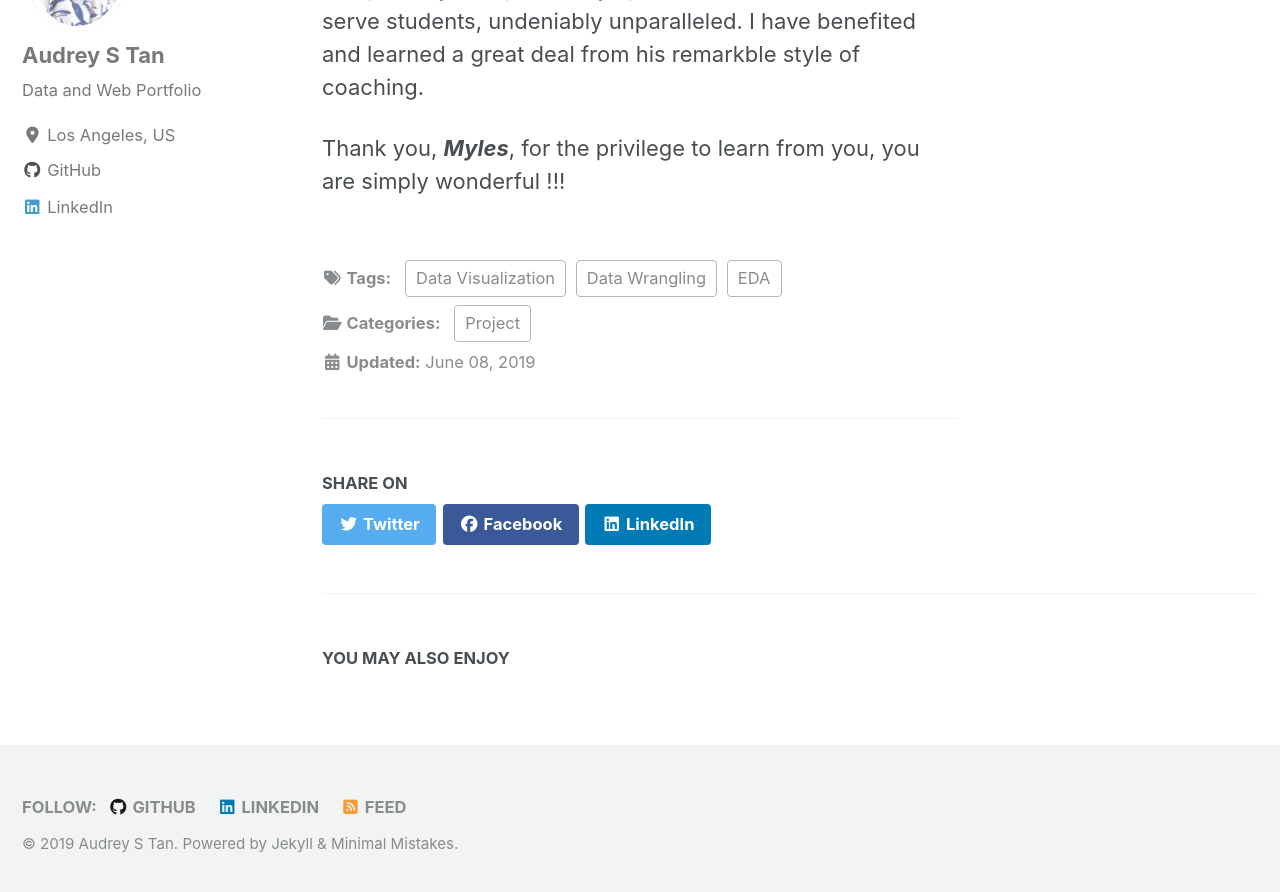
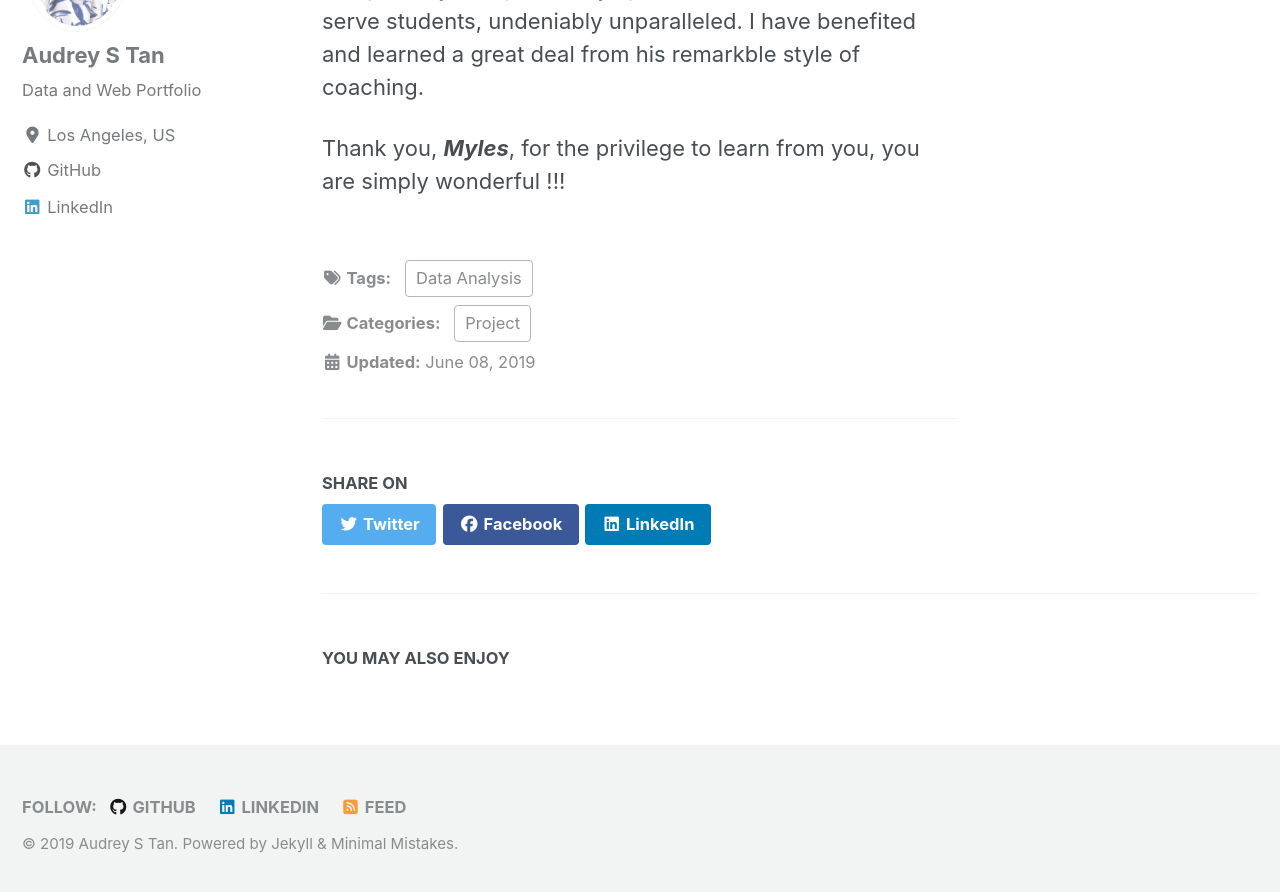
Before and after one commit to atan4583/atan4583.github.io, a Jekyll site: the page built from _posts/2019-06-09-Project 5-DataVisualization.md, in a window 1280 px wide and 900 px high, scrolled down 4124 px. Shown: the top 892 px of the window. Built offline with Jekyll 4.4.1, drawn with Linux system fonts in a browser that asks for light colours; cached includes are drawn as plain includes; nearby versions of some CDN libraries; formulas are drawn with MathJax 3.

Commit message:
change to single tag

```diff
--- a/_posts/2019-06-09-Project 5-DataVisualization.md
+++ b/_posts/2019-06-09-Project 5-DataVisualization.md
@@ -1,7 +1,7 @@
 ---
 title: "Project 5-Loan Listing Dataset Analysis"
 date: 2019-06-09 00:00:00 +0000
-tags: [Data Wrangling, EDA, Data Visualization]
+tags: [Data Analysis]
 categories: [Project]
 excerpt: Perform data wrangling, EDA and on a subset of loan listings from Prosper, an online peer-to-peer lending business. From the subset of 6,123 listings between 1 July 2008 and 31 December 2009, examine selective attributes on borrower and loans, time series events to see their effects on loan listing distributions. Create a storyboard to showcase the findings in univariate, bivariate and multivariate visualizations.
 mathjax: "true"
```
